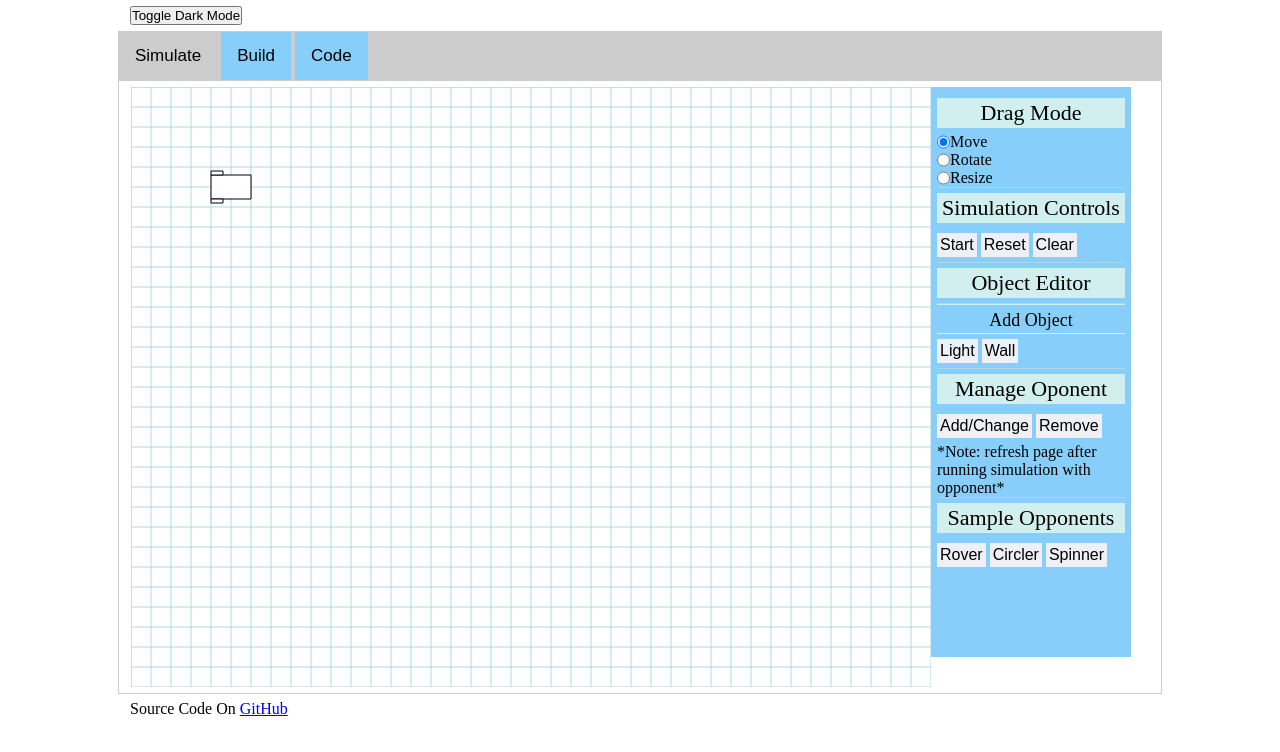
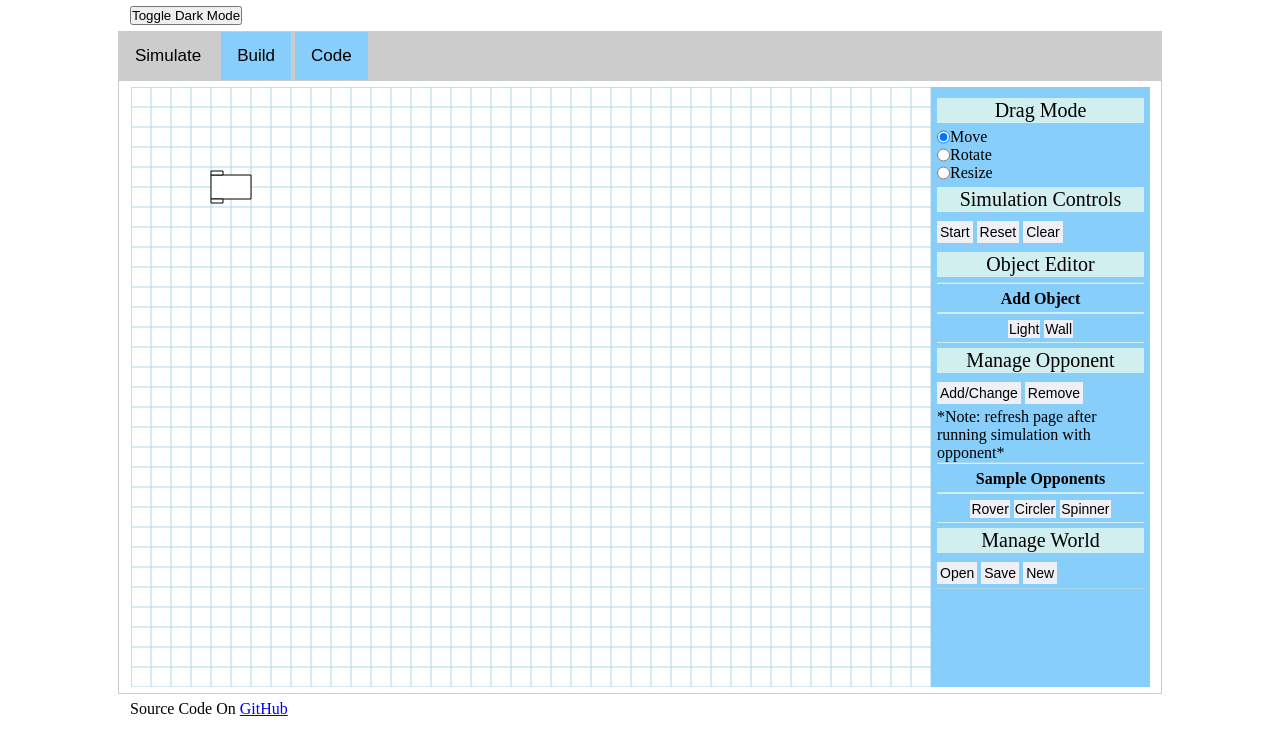
Before and after one commit to relowe/gradbot, a plain HTML site: page index.html in a window 1280 px wide. Drawn offline with Linux system fonts and the light colour scheme; a web font is replaced by a local one.

Commit message:
Toolbox Centering and Manage World Section
I centered the toolbox with the rest of the container and extended it to match the grid length. I also add the "Manage World" section to the toolbox in HTML but didn't implement any of the trigger code.

```diff
--- a/index.css
+++ b/index.css
@@ -21,14 +21,15 @@
 	background-color: #eff0f6; /* Green */
 	border: none;
 	color: black;
+	/*font-weight: bold; */
 	padding: 3px 3px;
 	text-align: center;
 	text-decoration: none;
 	display: inline-block;
-	font-size: 16px;
+	font-size: 14px;
 	transition-duration: 0.4;
-	margin-top: 5px;
-	margin-bottom: 5px;
+	margin-top: 4px;
+	margin-bottom: 4px;
 }
 .tabcontent button:hover {
 	background-color: #05060f;
@@ -79,7 +80,11 @@
 /* Canvas Container */
 .container {
 		position: relative;
-		margin: 0px;
+		margin-left: 0px;
+		/*
+		margin-bottom: 10px;
+		margin-top: 10px;
+		*/
 		padding: 0px;
 		top: 0px;
 		left: 0px;
@@ -87,7 +92,7 @@
 		height: 600px;
 }
 
-/* contained canvases */
+/* contained canvases: grid */
 .container canvas{
 		position: absolute;
 		top: 0px;
@@ -97,10 +102,9 @@
 /* toolbox div */
 .toolbox {
 		position: absolute;
-		top: 0px;
 		left: 800px;
 		right: 800px;
-		width: 200px;
+		width: 220px; /* originally 200, changed to fill in white space */
 		height: 800px;
 		overflow: auto;
 
@@ -111,28 +115,43 @@
 		color: black;
 		background-color: #d1efee;
 		text-decoration: none;
-		font-size: 22px;
-
-		border-top: 2px solid #d1efee;
+		font-size: 20px;
+		/*font-weight: bold; */
+		border-top: 1px solid #d1efee;
 		border-bottom: 2px solid #d1efee;
-		height: 30px;
+		height: 25px;
 		line-height: 30 px;
 		margin-top: 5px;
 		margin-bottom: 5px;
 }
 .toolboxSubHead {
 	text-align: center;
-	font-size: 18px;
+	font-size: 16px;
+	font-weight: bold;
 	border-top: 1px solid #d1efee;
 	border-bottom: 1px solid #d1efee;
 	height: 30px;
 	line-height: 30px;
 }
 
+.toolboxSubHead button {
+	background-color: #eff0f6; /* Green */
+	border: none;
+	color: black;
+	padding: 1px 1px;
+	text-align: center;
+	text-decoration: none;
+	display: inline-block;
+	font-size: 14px;
+	transition-duration: 0.4;
+	margin-top: 3px;
+	margin-bottom: 3px;
+}
+
 .toolboxContent {
 	background-color:#87cefa;
-		width: 200px;
-		height: 570px;
+		width: 219px; /* originally 200, changed to fill in white space */
+		height: 600px;
 		overflow: auto;
 }
 
--- a/index.html
+++ b/index.html
@@ -48,14 +48,14 @@
                         <input type="radio" id="dragResize" name="dragMode"/>
                         <label for="dragResize">Resize</label>
                         </div>
-                        <hr/>
+
                         <div class="toolboxHead">
                             Simulation Controls
                         </div>
                         <button id="simGo">Start</button>
                         <button id="simReset">Reset</button>
                         <button id="simClear">Clear</button>
-                        <hr/>
+
 
                         <div class="toolboxHead">
                             Object Editor
@@ -82,12 +82,13 @@
                         <div class="toolboxSubHead">
                             Add Object
                         </div>
-                        <button id="simAddLight">Light</button>
-                        <button id="simAddWall">Wall</button>
-                        <hr>
+                        <div class="toolboxSubHead">
+                            <button id="simAddLight">Light</button>
+                            <button id="simAddWall">Wall</button>
+                        </div>
 
                         <div class="toolboxHead">
-                            Manage Oponent
+                            Manage Opponent
                         </div>
                         <input type="file" id="simUpload" style="display: none">
                         <button id="simOpenOpponent">Add/Change</button>
@@ -96,14 +97,16 @@
                         *Note: refresh page after running simulation with opponent*
                         <hr>
 
-                        <div class="toolboxHead">
+                        <div class="toolboxSubHead">
                             Sample Opponents
                         </div>
-                        <button id="simRoverOpponent">Rover</button>
-                        <button id="simCirclerOpponent">Circler</button>
-                        <button id="simSpinnerOpponent">Spinner</button>
+                        <div class="toolboxSubHead">
+                            <button id="simRoverOpponent">Rover</button>
+                            <button id="simCirclerOpponent">Circler</button>
+                            <button id="simSpinnerOpponent">Spinner</button>
+                        </div>
 
-                        <!--
+
                         <div class="toolboxHead">
                             Manage World
                         </div>
@@ -112,7 +115,7 @@
                         <button id="worldSave">Save</button>
                         <button id="worldNew">New</button>
                         <hr>
-                        -->
+
                     </div>
                 </div>
             </div>
```
